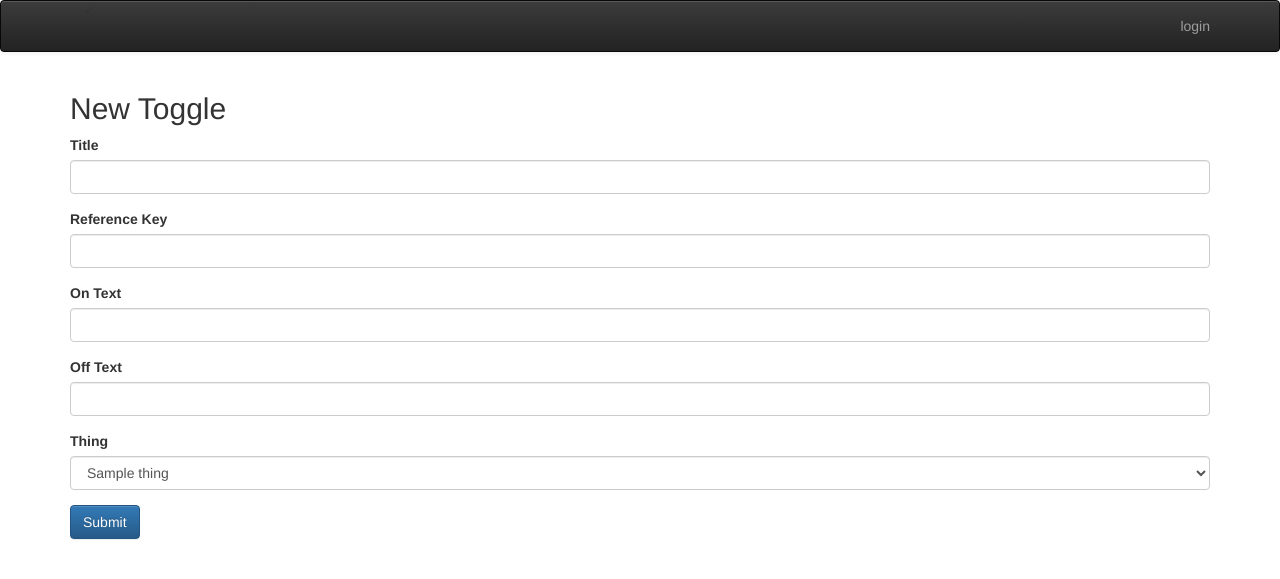
After one commit to stevewoolley/roost, a Flask app: template app/templates/new-toggle.html in a window 1280 px wide. The commit adds this page. Shown: the top 579 px of the page. Run offline with Flask 2, Linux system fonts and the light colour scheme; tables that the repository leaves empty hold one stand-in row (values such as "Sample post"); the template is opened without the code that fills it: values that come from a table or form of the project are taken from there, most other values are stand-ins (such as "Sample title", 1, 10 or a date in 2020); some libraries are stand-ins or nearby versions.

Commit message:
Added toggle CRUD

```diff
--- a/app/forms.py
+++ b/app/forms.py
@@ -31,5 +31,14 @@ def enabled_things():
 
 class MetricForm(Form):
     thing_id = IntegerField('thing_id')
-    thing = QuerySelectField(query_factory=enabled_things,
+    thing = QuerySelectField(query_factory=enabled_things, get_label='name',
                                allow_blank=False)
+
+class ToggleForm(Form):
+    title = StringField('title', [validators.InputRequired(), validators.Length(max=100)])
+    refkey = StringField('refkey', [validators.InputRequired(), validators.Length(max=50)])
+    on_str = StringField('on_str', [validators.InputRequired(), validators.Length(max=50)])
+    off_str = StringField('off_str', [validators.InputRequired(), validators.Length(max=50)])
+    thing_id = IntegerField('thing_id')
+    thing = QuerySelectField(query_factory=enabled_things, get_label='name',
+                                 allow_blank=False)
--- a/app/templates/base.html
+++ b/app/templates/base.html
@@ -42,6 +42,7 @@
         <div class="collapse navbar-collapse" id="navbar-collapse-1">
             <ul class="nav navbar-nav">
                 {% if current_user.is_authenticated %}
+                <li><a href="{{ url_for('get_toggles') }}">Toggles</a></li>
                 <li><a href="{{ url_for('get_metrics') }}">Metrics</a></li>
                 {% if current_user.is_admin %}
                 <li><a href="{{ url_for('get_users') }}">Users</a></li>
--- /dev/null
+++ b/app/templates/new-toggle.html
@@ -0,0 +1,26 @@
+{% extends "base.html" %}
+{% block content %}
+{% include 'flash.html' %}
+<h2>New Toggle</h2>
+
+<form method="POST">
+    {% include 'form-errors.html' %}
+    {{ form.hidden_tag() }}
+    <div class="form-group">
+        {{ form.title.label('Title') }} {{ form.title(class_="form-control") }}
+    </div>
+    <div class="form-group">
+        {{ form.refkey.label('Reference Key') }} {{ form.refkey(class_="form-control") }}
+    </div>
+    <div class="form-group">
+        {{ form.on_str.label('On Text') }} {{ form.on_str(class_="form-control") }}
+    </div>
+    <div class="form-group">
+        {{ form.off_str.label('Off Text') }} {{ form.off_str(class_="form-control") }}
+    </div>
+    <div class="form-group">
+        {{ form.thing_id.label('Thing') }} {{ form.thing(class_="form-control") }}
+    </div>
+    <input type="submit" class="btn btn-primary" value="Submit">
+</form>
+{% endblock %}
--- a/app/views.py
+++ b/app/views.py
@@ -3,8 +3,8 @@ from flask import request, render_template, flash, redirect, url_for
 from flask.ext.login import login_user, logout_user, current_user, login_required
 from flask.ext.bcrypt import Bcrypt
 from app import app, db, login_manager
-from .models import User, Certificate, Thing, Metric
-from .forms import LoginForm, CertificateUploadForm, ThingForm, MetricForm
+from .models import User, Certificate, Thing, Metric, Toggle
+from .forms import LoginForm, CertificateUploadForm, ThingForm, MetricForm, ToggleForm
 import sqlalchemy
 import datetime
 
@@ -113,6 +113,14 @@ def get_metric(metric_id):
         metric=Metric.query.get(metric_id))
 
 
+@app.route("/toggles", methods=["GET"])
+@login_required
+def get_toggles():
+    return render_template(
+        'toggles.html',
+        toggles=Toggle.query.all())
+
+
 @app.route('/new-certificate', methods=["GET", "POST"])
 @login_required
 def new_certificate():
@@ -193,6 +201,31 @@ def new_metric():
     else:
         return render_template("new-metric.html", form=form)
 
+@app.route('/new-toggle', methods=["GET", "POST"])
+@login_required
+def new_toggle():
+    form = ToggleForm()
+    if request.method == 'POST':
+        if form.validate_on_submit():
+            toggle = Toggle(title=form.title.data, refkey=form.refkey.data,
+                            on_str=form.on_str.data, off_str=form.off_str.data,
+                          thing=form.thing.data)
+            try:
+                db.session.add(toggle)
+                db.session.commit()
+                flash("Added successfully", 'success')
+            except sqlalchemy.exc.IntegrityError, exc:
+                reason = exc.message
+                if "UNIQUE constraint" in reason:
+                    flash("%s already exists" % exc.params[0], 'danger')
+                db.session.rollback()
+
+        return render_template(
+            'new-toggle.html',
+            form=form)
+    else:
+        return render_template("new-toggle.html", form=form)
+
 
 @app.template_filter('dt')
 def _jinja2_filter_datetime(date, fmt=None):
@@ -201,6 +234,7 @@ def _jinja2_filter_datetime(date, fmt=None):
     else:
         return date.strftime('%Y/%m/%d %-I:%M %p')
 
+
 @app.template_filter('ts')
 def _jinja2_filter_timestamp(timestamp, fmt=None):
     if fmt:
```
Also changed, not shown: app/models.py (+19 -2 lines), app/templates/toggles.html (added, +20 -0 lines), db_repository/versions/004_migration.py (added, +30 -0 lines).
